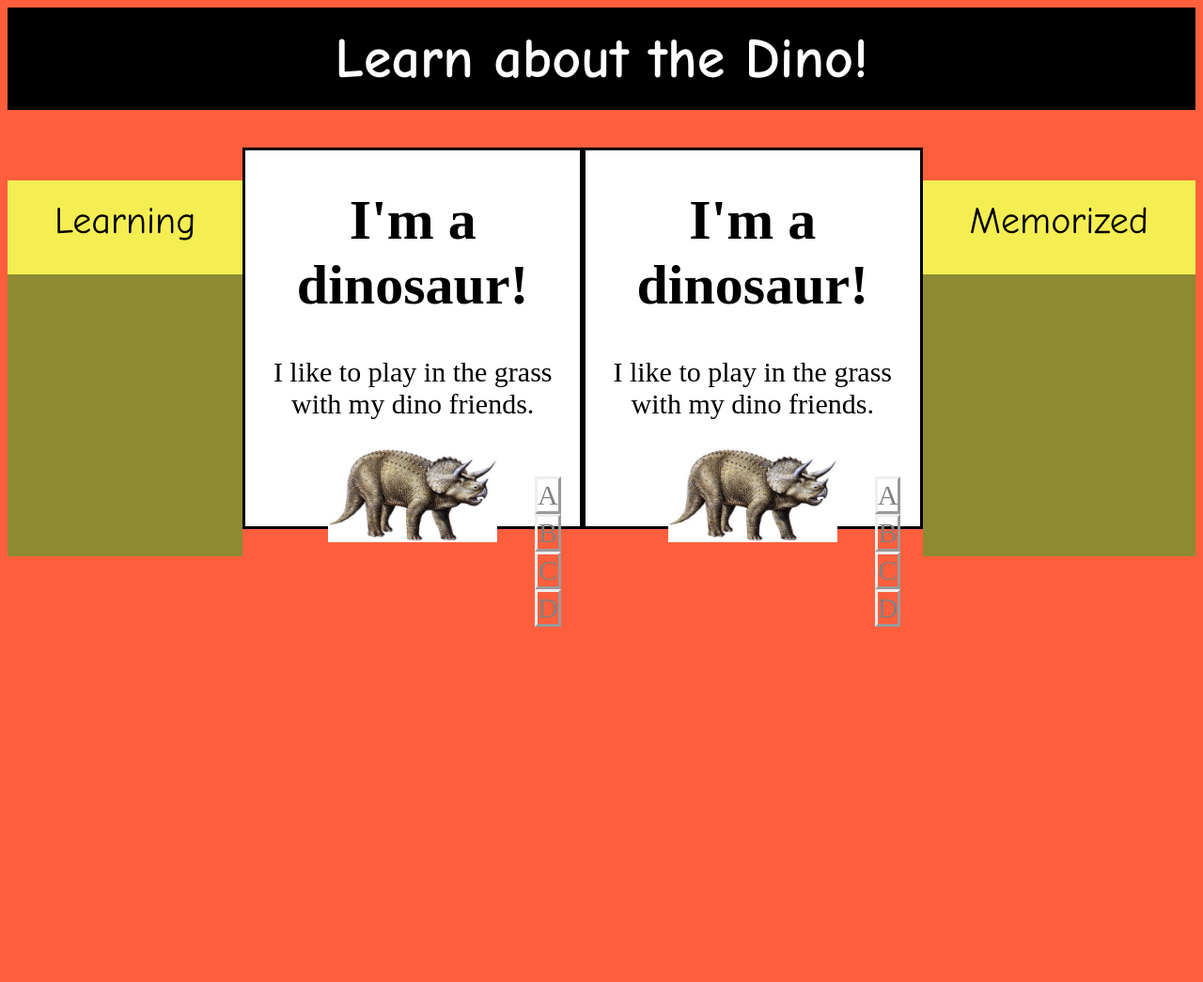
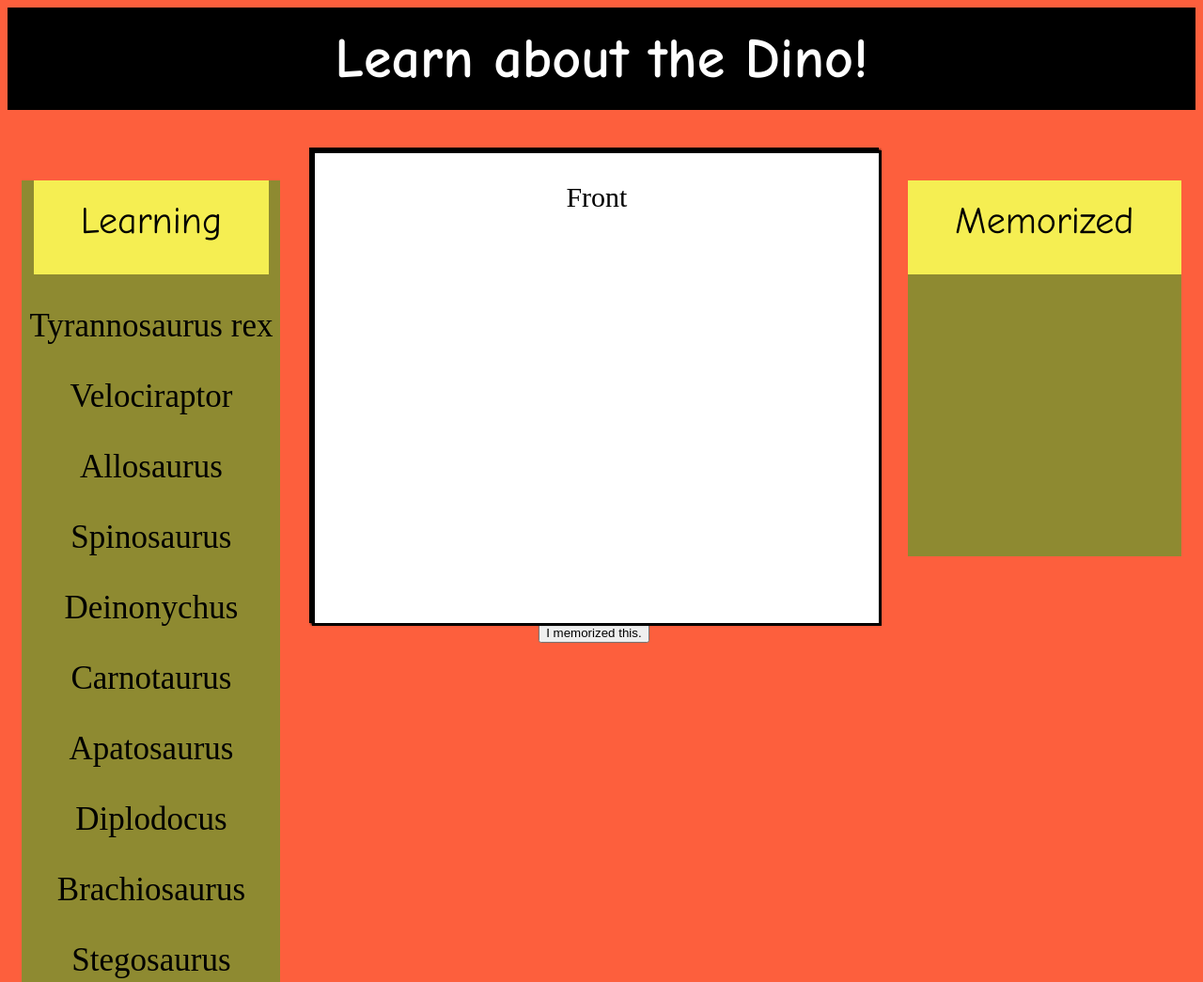
Before and after one commit to danielanoir/Project1, a plain HTML site: page index.html in a window 1280 px wide. Shown: the top 1045 px of the page at 94% size. Before the commit the page ends 800 px from the top, so only its background shows below. Drawn offline with nearby package versions, Linux system fonts and the light colour scheme.

Commit message:
card flips

```diff
--- a/index.html
+++ b/index.html
@@ -13,66 +13,31 @@
 <body>
   <h1 class=title>Learn about the Dino!</h1>
 
-<div class=flex>
-
-
+<div class="flex">
 
   <ul class="dinoNamesNotLearned">
       <p class="notLearned">Learning</p>
-    <!-- <li> Tyrannosaurus rex </li>
-    <li> Velociraptor </li>
-    <li> Allosaurus </li>
-    <li> Spinosaurus </li>
-    <li> Deinonychus </li>
-    <li> Carnotaurus </li>
-    <li> Apatosaurus </li>
-    <li> Diplodocus </li>
-    <li> Brachiosaurus </li>
-    <li> Stegosaurus </li>
-    <li> Ankylosaurus </li>
-    <li> Triceratops </li>
-    <li> Iguandon </li>
-    <li> Parasaurolophus </li> -->
   </ul>
 
+  <div class="stage">
+    <div class="flashCard">
+    <div class="cardFront">
+      <p>Front</p>
+    </div>
+    <div class="cardBack">
+      <p>Back</p>
+    </div>
+  </div>
+  <!-- button under card:  -->
+  <button class="memorizedButton">I memorized this.</button>
 
-    <div class="trexcardFront">
-      <h1>I'm a dinosaur!</h1>
-      <p> I like to play in the grass with my dino friends.</p>
-      <img src="trisaratops.jpg" alt="dino">
-      <ul class="multipleChoice1">
-        <li class="option" id="A">A</li>
-        <li class="option" id="B">B</li>
-        <li class="option" id="C">C</li>
-        <li class="option" id="D">D</li>
-      </ul>
-    </div>
-
-    <div class="trexcardBack">
-      <p> details on dino</p>
-    </div>
-
-
-    <div class="velocardFront">
-      <h1>I'm a dinosaur!</h1>
-      <p> I like to play in the grass with my dino friends.</p>
-      <img src="trisaratops.jpg" alt="dino">
-      <ul class="multipleChoice1">
-        <li class="option" id="A">A</li>
-        <li class="option" id="B">B</li>
-        <li class="option" id="C">C</li>
-        <li class="option" id="D">D</li>
-      </ul>
-    </div>
-
-    <div class="velocardBack">
-      <p> details on dino</p>
   </div>
 
     <!-- need to have the memorized items sent to this section -->
   <ul class="dinoNamesLearned">
     <p class="learned">Memorized</p>
   </ul>
+
 </div>
 
 
--- a/script.js
+++ b/script.js
@@ -4,21 +4,26 @@ $(document).ready(function(){
   // first variable dinoNamesList is being pulled from HTML
   // Created string of dino names instead of just referencing from HTML so I can append from JS.
   var dinoNamesList = $("ul.dinoNamesNotLearned li")
-  var dinoNamesForEdits = ["Tyrannosaurus rex", "Velociraptor", "Allosaurus", "Spinosaurus", "Deinonychus", "Carnotaurus", "Apatosaurus", "Diplodocus", "Brachiosaurus", "Stegosaurus", "Ankylosaurus", "Triceratops", "Iguandon", "Parasaurolophus"]
 
+  // var button = .eq(dinoNamesForEdits)
+  $(".dinoNamesNotLearned").css("width", "275px");
+  // car handleClickEvent = function(){
+  //   console.log("it was clicked!")
+  // }
+  // button.on("click", handleClickEvent);
 
-  $("h1").on("click", function(){
-  $(".dinoNamesNotLearned").append([dinoNamesForEdits]);
-  })
 
   var memorized = []
 
 //dinoDetails are objects in array with details on each of the dinos. Refering to it in if else.
-  var dinoDetails = [
+//Dynamic data goes below for each card. Static is in HTML
+  var dinoCards = [
     {
       name: "Tyrannosaurus rex",
       question: "What is the correct answer?",
-      correctAnswer: "A"
+      correctAnswer: "A",
+      options:[],
+      img: "url"
     },
     {
       name: "Velociraptor",
@@ -88,53 +93,71 @@ $(document).ready(function(){
 
   ]
 
-  dinoDetails[0].name
-  dinoDetails[0].correctAnswers
-  dinoDetails[1].correctAnswer
+
 
 
   //created a for loop. var i (i.e instance) is the starting point of the for loop.
   // i < dinoNames.length defins the conditions for the for loop (i must be less than the length of the dinoNames)
   //dinoNames.length needs to be more than the instance
   // Increase value (i++) each time code block in the loop has been executed.
-  //dinoNames.eq(i) is basically calling the dinoNames. It's equivelant to dinoNames[]
-  console.log(dinoNamesForEdits);
-  for (var i = 0; i < dinoNamesForEdits.length; i++) {
-    console.log(dinoNamesForEdits[i]);
+  // added the array of dino names to the dino names not learned section using append, and then added a space in between each.
+
+  // console.log(dinoNamesForEdits);
+
+  for (var i = 0; i < dinoCards.length; i++) {
+    // set the data-dino-index to the same value taht we are looping through. i represents incrementing value in loop.
+    var paraTags = $("<p class='dinosaur' data-dino-index='" + i + "'></p>")
+    paraTags.append(dinoCards[i].name)
+    $(".dinoNamesNotLearned").append(paraTags)
+    //$(this) is selecting the p tags, which is the object the event listener is attached to.
+    // paraTags.click(function () {
+    //   console.log(dinosaur.name);
+    //   console.log(i + "?");
+    //   changeCard(dinosaur)
+    //   console.log($(this).html());
+    //  $(this).detach();
+    //  $(".dinoNamesLearned").append($(this))
+    // })
+
   }
+//created function that clicks on the name of the dinosaur
+  $("p.dinosaur").click(function (){
+    console.log("dino clicked")
+    var dinoIndex = $(this).attr("data-dino-index")
+    var dinoCard = dinoCards[dinoIndex]
+    changeCard(dinoCard)
+  })
+
+  $(".memorizedButton").click(function (){
+    console.log(" clicked")
+    var dinoIndex = $(this).attr("data-dino-index")
+    var dinoCard = dinoCards[dinoIndex]
+    // moveMemorizedDino($(".dinoNamesLearned"))
+  })
+
+console.log($(".dinoNamesLearned"));
+// function moveMemorizedDino($(".dinoNamesLearned")) {
+//   console.log($(".dinoNamesLearned"))
+// }
+//create a function that moves dinasour name (p.dinosaur) to memorized section. need to first create a button saying something like, I memorized this.
 
 
+//adding the object to the card front and back so that it shows info:
+function changeCard(dinoCard) {
+  console.log(dinoCard)
+  $(".cardFront").html("<h1>"+ dinoCard.name +"</h1>" + "<p>" + dinoCard.question + "</p>")
+  $(".cardBack").html("<h1>"+ dinoCard.correctAnswer +"</h1>")
 
-  $(".trexcardBack").hide();
-  $(".option").click(function() {
-    console.log( input );
-    var input = $(this).html();
-    if (input == dinoDetails[0].correctAnswer) {
-      alert("You got it!");
-      $(".trexcardBack").show();
-      $(".trexcardFront").hide();
-      //flip card to show details
-    } else {
-      alert("Sorry, that is incorrect.");
-      // $(".trexcardBack").show();
-      // $(".trexcardFront").hide();
-      //flip card to show details
-    }
+}
+
+//function created to flip the card and shw the answer:
+$(document).ready(function() {
+  $('.flashCard').on('click', function() {
+    $('.flashCard').toggleClass('flipped');
   });
+});
 
 
-      $(".velocardBack").hide();
-      $(".option").click(function() {
-        console.log( input );
-        var input = $(this).html();
-        if (input == dinoDetails[0].correctAnswer) {
-          alert("You got it!");
-          $(".velocardBack").show();
-          $(".velocardFront").hide();
-        } else {
-          alert("Sorry, that is incorrect.");
-        }
-  });
 });
 
     // $(".").hide();
--- a/style.css
+++ b/style.css
@@ -71,67 +71,37 @@ div.flex {
 }
 
 
+
 /*front and back of cards:*/
-    /*Trex design*/
-    div.trexcardFront {
+    .stage {
+      -webkit-perspective: 1000;
+    }
+
+    div.flashCard {
       background-color: white;
       border: solid;
-      height: 400px;
+      height: 500px;
+      width: 600px;
+      box-shadow: 2px 2px 2px #000;
+      -webkit-transform-style: preserve-3d;
+      transition: all 0.3s;
+      -webkit-transition: all 0.3s;
+    }
+
+    div.cardFront, .cardBack {
+      background-color: white;
+      border: solid;
+      position: absolute;
+      height: 500px;
       width: 600px;
       font-size: 30px;
       text-align: center;
+      -webkit-backface-visibility: hidden;
     }
-
-    div.trexcardBack {
-      background-color: white;
-      border: solid;
-      height: 400px;
-      width: 600px;
-      font-size: 30px;
-      text-align: center;
+    .cardBack, .flipped {
+      transform: rotateX(180deg);
+      -webkit-transform: rotateX(180deg);
     }
-
-    /*velo design*/
-    div.velocardFront {
-      background-color: white;
-      border: solid;
-      height: 400px;
-      width: 600px;
-      font-size: 30px;
-      text-align: center;
-    }
-
-    div.velocardBack {
-      background-color: white;
-      border: solid;
-      height: 400px;
-      width: 600px;
-      font-size: 30px;
-      text-align: center;
-    }
-
-
-
-
-img{
-  height: 100px;
-}
-
-/*flash card details:*/
-
-ul.multipleChoice1 {
-  list-style-type: none;
-  display: inline-block;
-  text-align: center;
-  position: absolute;
-  justify-content: center;
-}
-
-li.option {
-  border: solid;
-  border-style: outset;
-  color: grey;
-}
 
 
 /*trying to figure out how to make it transfer to columns after a certain point
```
Lines whose indentation alone changed are shown as unchanged.
